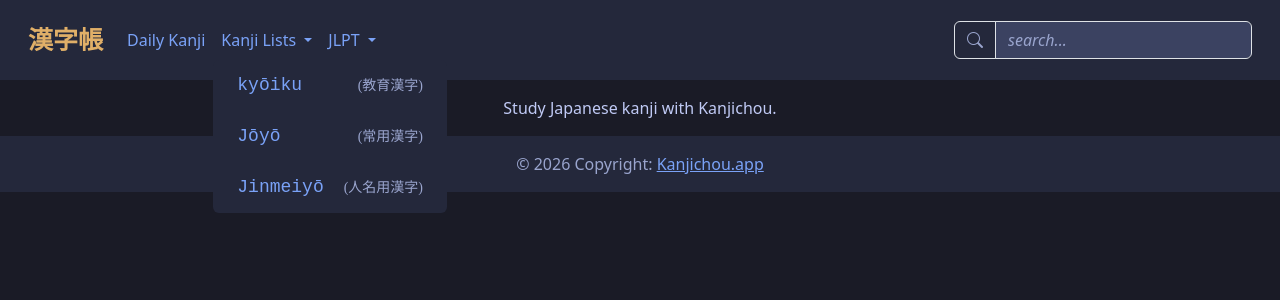
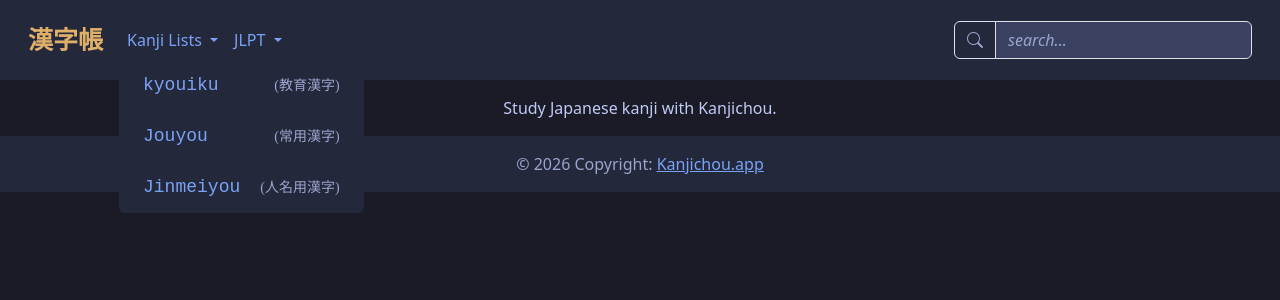
Before and after one commit to SirRicharod/kanjichou, an Angular app: page / in a window 1280 px wide. Both pictures are taken after a click on the button "Kanji Lists". Shown: the top 300 px of the page. Built offline with nearby package versions, Linux system fonts and the light colour scheme.

Commit message:
Removed daily kanji and changed names of categories

```diff
--- a/src/app/components/header/header.html
+++ b/src/app/components/header/header.html
@@ -7,18 +7,15 @@
         </button>
         <div class="collapse navbar-collapse" id="navbarSupportedContent">
             <ul class="navbar-nav me-auto mb-2 mb-lg-0">
-                <li class="nav-item">
-                    <a class="nav-link" href="#">Daily Kanji</a>
-                </li>
-                                <li class="nav-item dropdown">
+                <li class="nav-item dropdown">
                     <a class="nav-link dropdown-toggle navbar-link" href="#" role="button" data-bs-toggle="dropdown"
                         aria-expanded="false">
                         Kanji Lists
                     </a>
                     <ul class="dropdown-menu">
-                        <li><a class="dropdown-item" href="#">kyōiku <span class="kanji">(教育漢字)</span></a></li>
-                        <li><a class="dropdown-item" href="#">Jōyō <span class="kanji">(常用漢字)</span></a></li>
-                        <li><a class="dropdown-item" href="#">Jinmeiyō <span class="kanji">(人名用漢字)</span></a></li>
+                        <li><a class="dropdown-item" href="#">kyouiku <span class="kanji">(教育漢字)</span></a></li>
+                        <li><a class="dropdown-item" href="#">Jouyou <span class="kanji">(常用漢字)</span></a></li>
+                        <li><a class="dropdown-item" href="#">Jinmeiyou <span class="kanji">(人名用漢字)</span></a></li>
                     </ul>
                 </li>
                 <li class="nav-item dropdown">
```
